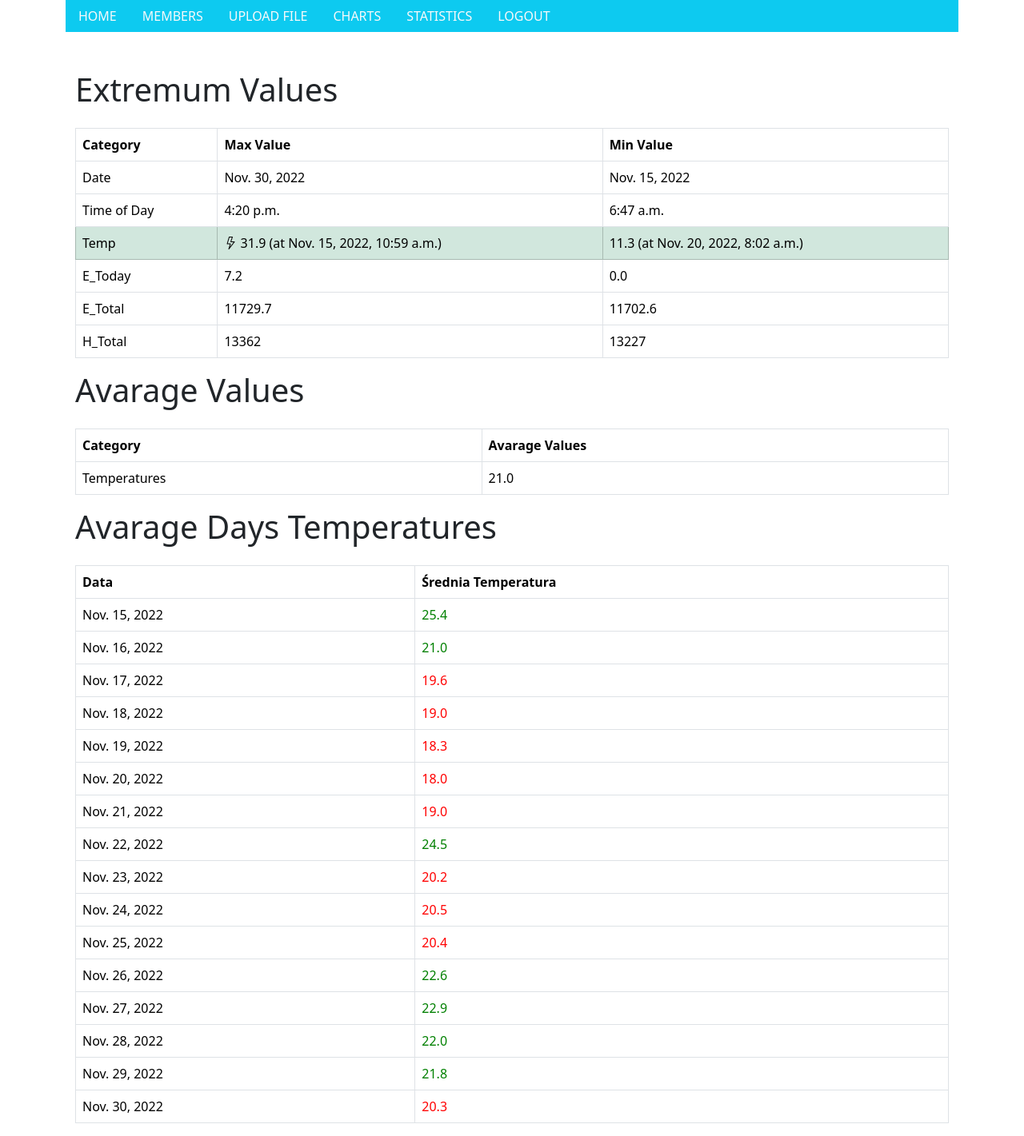
After one commit to DhrbP57/SOLchARt, a Django app: page /extremum_values/ in a window 1280 px wide. The commit adds this page. Shown: the whole page at 80% size. Run offline with Django 4.2, Linux system fonts and the light colour scheme; a user stored in the database is signed in; data comes from the database, SQL or seed files in the repository; both versions use the stored data as it was after the commit; some libraries are stand-ins or nearby versions.

Commit message:
Add subpage STATISTIC

```diff
--- a/SOLchARt/charts/templates/base.html
+++ b/SOLchARt/charts/templates/base.html
@@ -22,6 +22,9 @@
                   <li class="nav-item">
                       <a class="nav-link link-light" href="/chart_page">CHARTS</a>
                   </li>
+                  <li class="nav-item">
+                      <a class="nav-link link-light" href="/extremum_values">STATISTICS</a>
+                  </li>
 
                   {% if user.is_authenticated %}
                     <li class="nav-item">
--- a/SOLchARt/charts/templates/chart_page.html
+++ b/SOLchARt/charts/templates/chart_page.html
@@ -17,11 +17,12 @@
 
     <form id="dateForm">
         <label for="startDate">Select Start Date:</label>
-        <input type="date" id="startDate">
+        <input type="date" id="startDate" value="2022-11-28">
         <label for="endDate">Select End Date:</label>
-        <input type="date" id="endDate">
+        <input type="date" id="endDate" value="2022-11-30">
         <button type="button" onclick="showData()">Show Data</button>
     </form>
+
 
     <div style="margin-top: 20px;">
         <div>
--- /dev/null
+++ b/SOLchARt/charts/templates/extremum_values.html
@@ -0,0 +1,96 @@
+{% extends 'base.html' %}
+
+{% block title %}STATISTICS{% endblock %}
+
+{% block content %}
+
+<div class="container mt-5">
+        <h1 class="mb-4">Extremum Values</h1>
+
+        <table class="table table-bordered table-hover">
+            <thead class="thead-dark">
+                <tr>
+                    <th>Category</th>
+                    <th>Max Value</th>
+                    <th>Min Value</th>
+                </tr>
+            </thead>
+            <tbody>
+                <tr>
+                    <td>Date</td>
+                    <td>{{ max_date }}</td>
+                    <td>{{ min_date }}</td>
+                </tr>
+                <tr>
+                    <td>Time of Day</td>
+                    <td>{{ max_time_of_day }}</td>
+                    <td>{{ min_time_of_day }}</td>
+                </tr>
+                <tr class="table-success">
+                    <td>Temp</td>
+                    <td><i class="bi bi-lightning"></i> {{ max_temp }} (at {{ time_of_max_temp }})</td>
+                    <td>{{ min_temp }} (at {{ time_of_min_temp }})</td>
+                </tr>
+                <tr>
+                    <td>E_Today</td>
+                    <td>{{ max_e_today }}</td>
+                    <td>{{ min_e_today }}</td>
+                </tr>
+                <tr>
+                    <td>E_Total</td>
+                    <td>{{ max_e_total }}</td>
+                    <td>{{ min_e_total }}</td>
+                </tr>
+                <tr>
+                    <td>H_Total</td>
+                    <td>{{ max_h_total }}</td>
+                    <td>{{ min_h_total }}</td>
+                </tr>
+            </tbody>
+        </table>
+
+        <h1 class="mb-4">Avarage Values</h1>
+     <table class="table table-bordered table-hover">
+            <thead class="thead-dark">
+                <tr>
+                    <th>Category</th>
+                    <th>Avarage Values</th>
+
+                </tr>
+            </thead>
+            <tbody>
+                <tr>
+                    <td>Temperatures</td>
+                    <td>{{ avg_temp|floatformat:1 }}</td>
+
+                </tr>
+            </tbody>
+        </table>
+
+    <h1 class="mb-4">Avarage Days Temperatures</h1>
+
+    <table class="table table-bordered table-hover">
+  <thead>
+    <tr>
+      <th>Data</th>
+      <th>Średnia Temperatura</th>
+    </tr>
+  </thead>
+  <tbody>
+    {% for avg_temp_entry in avg_temp_per_day %}
+      <tr>
+        <td>{{ avg_temp_entry.date }}</td>
+        <td style="{% if avg_temp_entry.avg_temp > avg_temp %}color: green;{% else %}color: red;{% endif %}">{{ avg_temp_entry.avg_temp|floatformat:1 }}</td>
+      </tr>
+    {% endfor %}
+  </tbody>
+</table>
+
+    </div>
+
+
+
+
+    <!-- Dodaj ikony Bootstrap Icons -->
+    <link href="https://cdn.jsdelivr.net/npm/bootstrap-icons@1.11.2/font/bootstrap-icons.min.css" rel="stylesheet">
+{% endblock %}
--- a/SOLchARt/charts/urls.py
+++ b/SOLchARt/charts/urls.py
@@ -8,5 +8,6 @@ urlpatterns = [
     path('get_chart_data/', views.get_chart_data, name='get_chart_data'),
     path('success/', views.success, name='success'),
     path('upload_excel/', views.upload_excel, name='upload_excel'),
+    path('extremum_values/', views.extremum_values, name='extremum_values'),
     path('', views.index, name='index'),
 ]
--- a/SOLchARt/charts/views.py
+++ b/SOLchARt/charts/views.py
@@ -8,6 +8,8 @@ from django.http import JsonResponse
 from datetime import datetime
 from django.contrib.auth.decorators import login_required
 from django.contrib.auth import logout
+from django.db.models import Max, Min, Avg
+
 
 @login_required
 def charts(request):
@@ -68,6 +70,7 @@ def chart_page(request):
   return render(request, 'chart_page.html')
 
 
+
 @login_required
 def get_chart_data(request): #udostępnia dane do wykresów
   current_user = request.user
@@ -93,3 +96,52 @@ def get_chart_data(request): #udostępnia dane do wykresów
   }
 
   return JsonResponse(chart_data)
+
+@login_required
+def extremum_values(request):
+    # Znajdź największe i najmniejsze wartości dla poszczególnych pól tylko dla zalogowanego użytkownika
+    extremum_data = Data.objects.filter(user=request.user).aggregate(
+        max_temp=Max('Temp'),
+        min_temp=Min('Temp'),
+        avg_temp=Avg('Temp'),
+        max_date=Max('date'),
+        min_date=Min('date'),
+        max_time_of_day=Max('time_of_day'),
+        min_time_of_day=Min('time_of_day'),
+        max_e_today=Max('E_Today'),
+        min_e_today=Min('E_Today'),
+        max_e_total=Max('E_Total'),
+        min_e_total=Min('E_Total'),
+        max_h_total=Max('H_Total'),
+        min_h_total=Min('H_Total'),
+    )
+
+    # Oblicz średnią temperaturę dla każdego dnia
+    avg_temp_per_day = Data.objects.filter(user=request.user).values('date').annotate(avg_temp=Avg('Temp'))
+
+    # Znajdź datę, kiedy wystąpiła najwyższa temperatura
+    time_of_max_temp_data = Data.objects.filter(user=request.user, Temp=extremum_data['max_temp']).values('Time').first()
+    time_of_min_temp_data = Data.objects.filter(user=request.user, Temp=extremum_data['min_temp']).values('Time').first()
+
+    # Przygotuj dane do przekazania do szablonu
+    context = {
+        'max_temp': extremum_data['max_temp'],
+        'min_temp': extremum_data['min_temp'],
+        'avg_temp': extremum_data['avg_temp'],
+        'max_date': extremum_data['max_date'],
+        'min_date': extremum_data['min_date'],
+        'max_time_of_day': extremum_data['max_time_of_day'],
+        'min_time_of_day': extremum_data['min_time_of_day'],
+        'max_e_today': extremum_data['max_e_today'],
+        'min_e_today': extremum_data['min_e_today'],
+        'max_e_total': extremum_data['max_e_total'],
+        'min_e_total': extremum_data['min_e_total'],
+        'max_h_total': extremum_data['max_h_total'],
+        'min_h_total': extremum_data['min_h_total'],
+        'time_of_max_temp': time_of_max_temp_data['Time'] if time_of_max_temp_data else None,
+        'time_of_min_temp': time_of_min_temp_data['Time'] if time_of_min_temp_data else None,
+        'avg_temp_per_day': avg_temp_per_day,
+    }
+
+    # Renderuj szablon z danymi
+    return render(request, 'extremum_values.html', context)
```
Also changed, not shown: SOLchARt/db.sqlite3.
